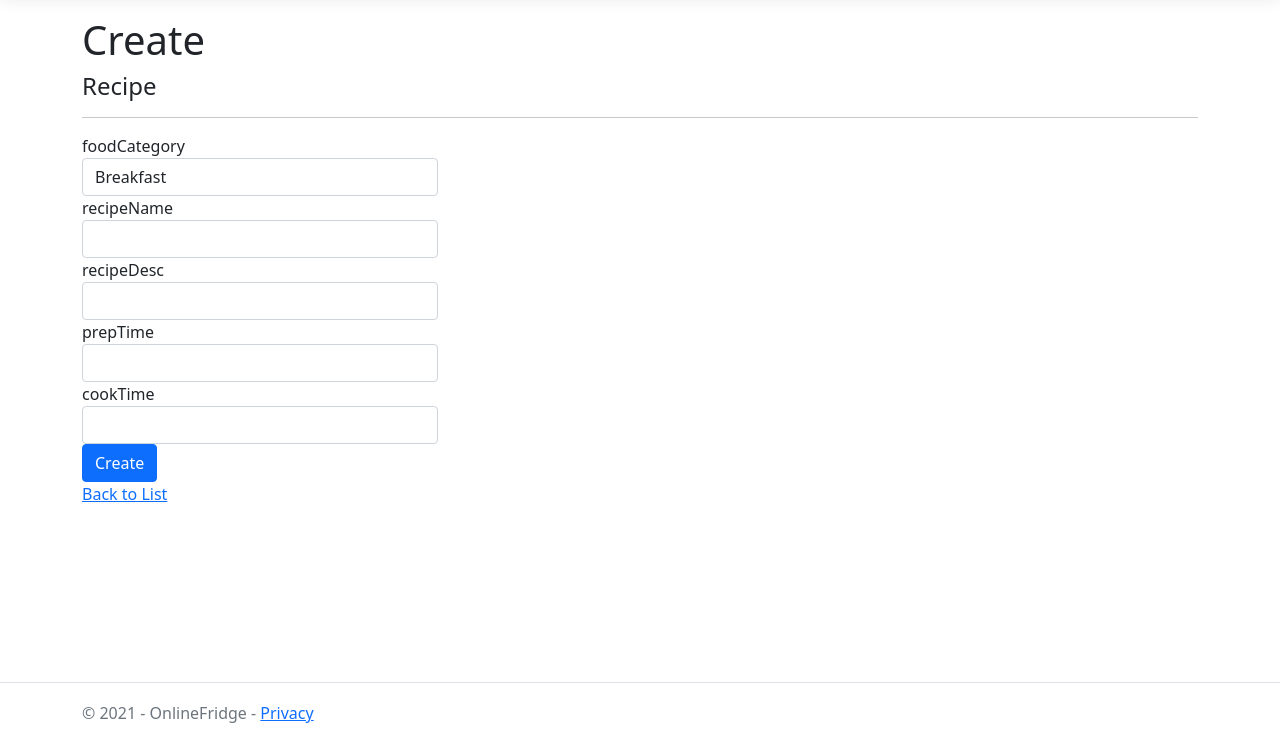
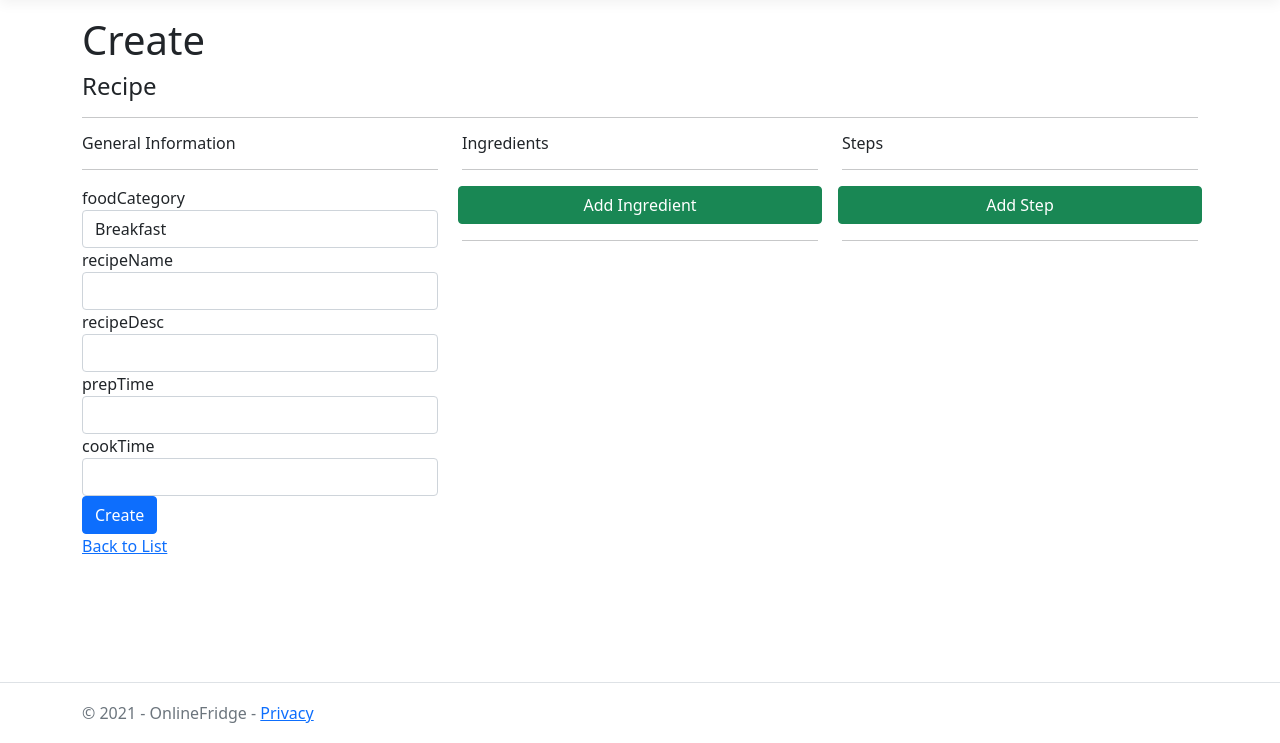
Before and after one commit to DarkoBashukoski/OnlineFridge, an ASP.NET Core app: page /Recipe/Create in a window 1280 px wide. Shown: the part 57-800 px from the top of the page. Run offline with ASP.NET Core 8, Linux system fonts and the light colour scheme; a user stored in the database is signed in; style sheets or scripts are compiled from the project's sources; some libraries are stand-ins or nearby versions.

Commit message:
Recipe create page redesign

```diff
--- a/OnlineFridge/Controllers/RecipeController.cs
+++ b/OnlineFridge/Controllers/RecipeController.cs
@@ -35,9 +35,9 @@ namespace OnlineFridge.Controllers
                 return NotFound();
             }
             var viewModel = new FullRecipeBook();
-            viewModel.recipe = await _context.Recipes.FirstOrDefaultAsync(m => m.RecipeID == id);
-            viewModel.steps = await _context.Steps.Where(m => m.RecipeID == id).OrderBy(m => m.stepNumber).ToListAsync();
-            viewModel.quantities = await _context.Quantities.Where(m => m.RecipeID == id).Include(i => i.ingredient).Include(i => i.measurement).ToListAsync();
+            viewModel.recipe = await _context.Recipes.AsNoTracking().FirstOrDefaultAsync(m => m.RecipeID == id);
+            viewModel.steps = await _context.Steps.Where(m => m.RecipeID == id).OrderBy(m => m.stepNumber).AsNoTracking().ToListAsync();
+            viewModel.quantities = await _context.Quantities.Where(m => m.RecipeID == id).Include(i => i.ingredient).Include(i => i.measurement).AsNoTracking().ToListAsync();
             if (viewModel.recipe == null)
             {
                 return NotFound();
--- a/OnlineFridge/Views/Recipe/Create.cshtml
+++ b/OnlineFridge/Views/Recipe/Create.cshtml
@@ -4,17 +4,31 @@
     ViewData["Title"] = "Create";
 }
 
+<link rel="stylesheet" href="https://cdnjs.cloudflare.com/ajax/libs/font-awesome/4.7.0/css/font-awesome.min.css">
+<style>
+    input::-webkit-outer-spin-button,
+    input::-webkit-inner-spin-button {
+        -webkit-appearance: none;
+        margin: 0;
+    }
+
+    /* Firefox */
+    input[type=number] {
+    -moz-appearance: textfield;
+    }
+</style>
 <h1>Create</h1>
 
 <h4>Recipe</h4>
 <hr />
-<div class="row">
+<form asp-action="Create" class="row">
     <div class="col-md-4">
-        <form asp-action="Create">
-            <div asp-validation-summary="ModelOnly" class="text-danger"></div>
+        <h6>General Information</h6>
+        <hr />
         <div class="form-group">
             <label asp-for="foodCategory" class="control-label"></label>
-                <select asp-for="foodCategory" class="form-control" asp-items="Html.GetEnumSelectList<FoodCategory>()"></select>
+            <select asp-for="foodCategory" class="form-control"
+                asp-items="Html.GetEnumSelectList<FoodCategory>()"></select>
             <span asp-validation-for="foodCategory" class="text-danger"></span>
         </div>
         <div class="form-group">
@@ -37,13 +51,70 @@
             <input asp-for="cookTime" class="form-control" />
             <span asp-validation-for="cookTime" class="text-danger"></span>
         </div>
+    </div>
+    <div class="col-md-4">
+        <h6>Ingredients</h6>
+        <hr />
+        <div class=row>
+            <button id="addRow" type="button" onclick="addIngredient()" class="btn btn-success col mx-2">Add Ingredient</button>
+        </div>
+        <hr />
+        <div id="ingredientsList" class=row></div>
+    </div>
+    <div class="col-md-4">
+        <h6>Steps</h6>
+        <hr />
+        <div class=row>
+            <button id="addRow" type="button" class="btn btn-success col mx-2">Add Step</button>
+        </div>
+        <hr />
+        <div id="stepsList" class=row></div>
+    </div>
     <div class="form-group">
         <input type="submit" value="Create" class="btn btn-primary" />
     </div>
 </form>
-    </div>
-</div>
+
 
 <div>
     <a asp-action="Index">Back to List</a>
 </div>
+
+<script src="~/lib/jquery/dist/jquery.min.js"></script>
+
+<script>
+    // add row
+    $("#addRow").click(function () {
+        var html = '';
+        html += '<div id="inputFormRow">';
+        html += '<div class="input-group mb-3">';
+        html += '<input type="text" name="title[]" class="form-control m-input" placeholder="Enter title" autocomplete="off">';
+        html += '<div class="input-group-append">';
+        html += '<button id="removeRow" type="button" class="btn btn-danger">Remove</button>';
+        html += '</div>';
+        html += '</div>';
+
+        $('#newRow').append(html);
+    });
+</script>
+
+<script>
+    function addIngredient() {
+        var html = '';
+        html += '<div id="ingredient" class="form-group">';
+        html += '<input type="number" class="form-control" style="width: 20%; display: inline;" />';
+        html += '<input type="text" class="form-control" style="width: 60%; display: inline;" />';
+        html += '<button id="removeRow" type="button" class="btn btn-danger" style="width: 16%; display: inline;" ><i class="fa fa-trash"></i></button>';
+        html += '</div>'
+
+        $('#ingredientsList').append(html);
+    }
+
+    function addStep() {
+
+    }
+
+    $(document).on('click', '#removeRow', function () {
+        $(this).closest('#ingredient').remove();
+    });
+</script>
--- a/OnlineFridge/Views/Recipe/Edit.cshtml
+++ b/OnlineFridge/Views/Recipe/Edit.cshtml
@@ -14,7 +14,7 @@
             <div asp-validation-summary="ModelOnly" class="text-danger"></div>
             <input type="hidden" asp-for="RecipeID" />
             <div class="form-group">
-                <label asp-for="foodCategory" class="control-label"></label>
+                <label asp-for="foodCategory" class="control-label" asp-items="Html.GetEnumSelectList<FoodCategory>()"></label>
                 <select asp-for="foodCategory" class="form-control"></select>
                 <span asp-validation-for="foodCategory" class="text-danger"></span>
             </div>
--- a/OnlineFridge/Views/Recipe/Index.cshtml
+++ b/OnlineFridge/Views/Recipe/Index.cshtml
@@ -43,10 +43,10 @@
             @Html.DisplayFor(modelItem => item.recipeDesc)
         </td>
         <td>
-                @Html.DisplayFor(modelItem => item.prepTime)
+            @Html.DisplayFor(modelItem => item.prepTime) min
         </td>
         <td>
-                @Html.DisplayFor(modelItem => item.cookTime)
+            @Html.DisplayFor(modelItem => item.cookTime) min
         </td>
         <td>
             <div class="btn-group">
```
Also changed, not shown: 8 other files. Lines whose indentation alone changed are shown as unchanged.
